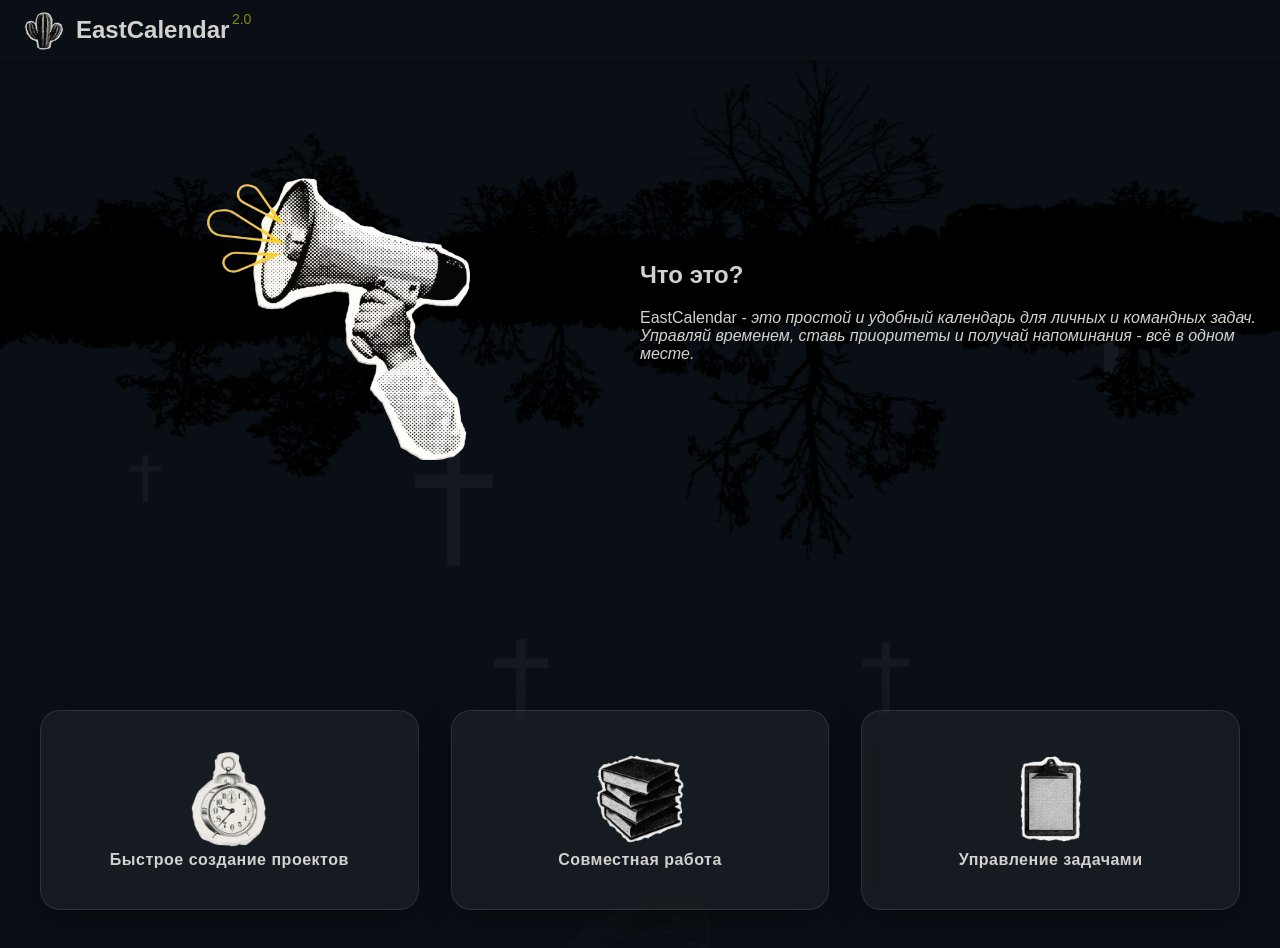
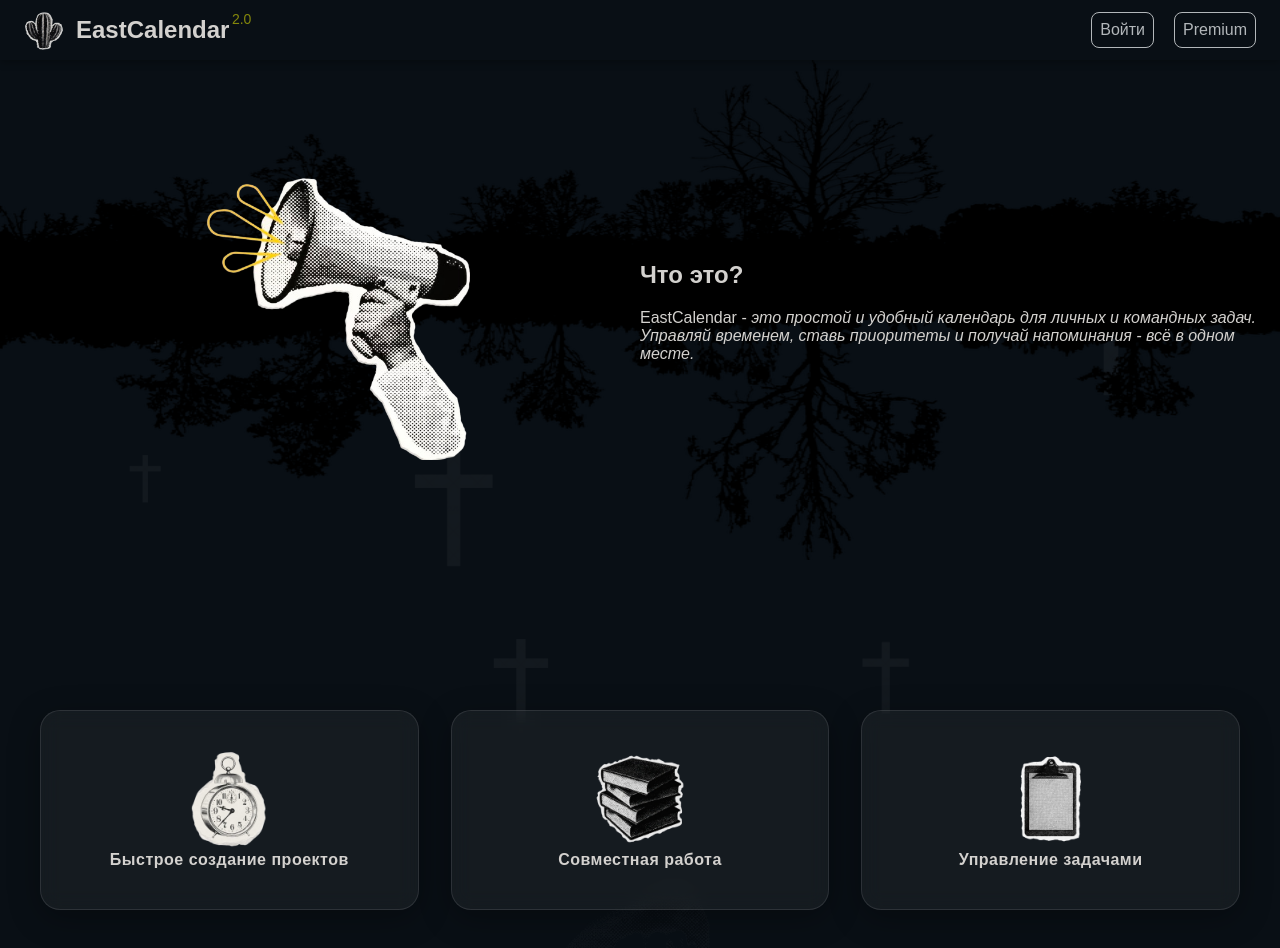
Before and after one commit to CurlyBattery/east-calendar-frontend, a React (Vite) app: page / in a window 1280 px wide. Shown: the top 948 px of the page. Built offline with nearby package versions, Linux system fonts and the light colour scheme; no server answers; a web font is replaced by a local one.

Commit message:
ref: (header) ref add login

```diff
--- a/src/components/Header/Header.tsx
+++ b/src/components/Header/Header.tsx
@@ -128,6 +128,7 @@
 
                     </>
                 ) : (
+                    <>
                         <div
                             className={`header__mobile ${menuOpen ? 'header__mobile--open' : ''}`}
                         >
@@ -148,6 +149,14 @@
                                 </button>
                             </nav>
                         </div>
+                        <div className='header__profile'>
+                            <button className='header__profile__button' onClick={handleClick}>Войти</button>
+                            <button className='header__profile__button' type='button'
+                                    onClick={handleClickPremium}>Premium
+                            </button>
+                        </div>
+                    </>
+
                 )}
                 {menuOpen && (
                     <div
--- a/src/pages/HomePage/_home.scss
+++ b/src/pages/HomePage/_home.scss
@@ -326,6 +326,7 @@
 
       &__right {
         width: 100%;
+        padding: 2em 1em;
       }
     }
 
@@ -355,6 +356,7 @@
     }
 
     &__glass {
+      padding: 2em 1em;
       &__table {
         transform: perspective(1000px) rotateY(0deg);
         font-size: $min-size;
```
Lines whose indentation alone changed are shown as unchanged.
